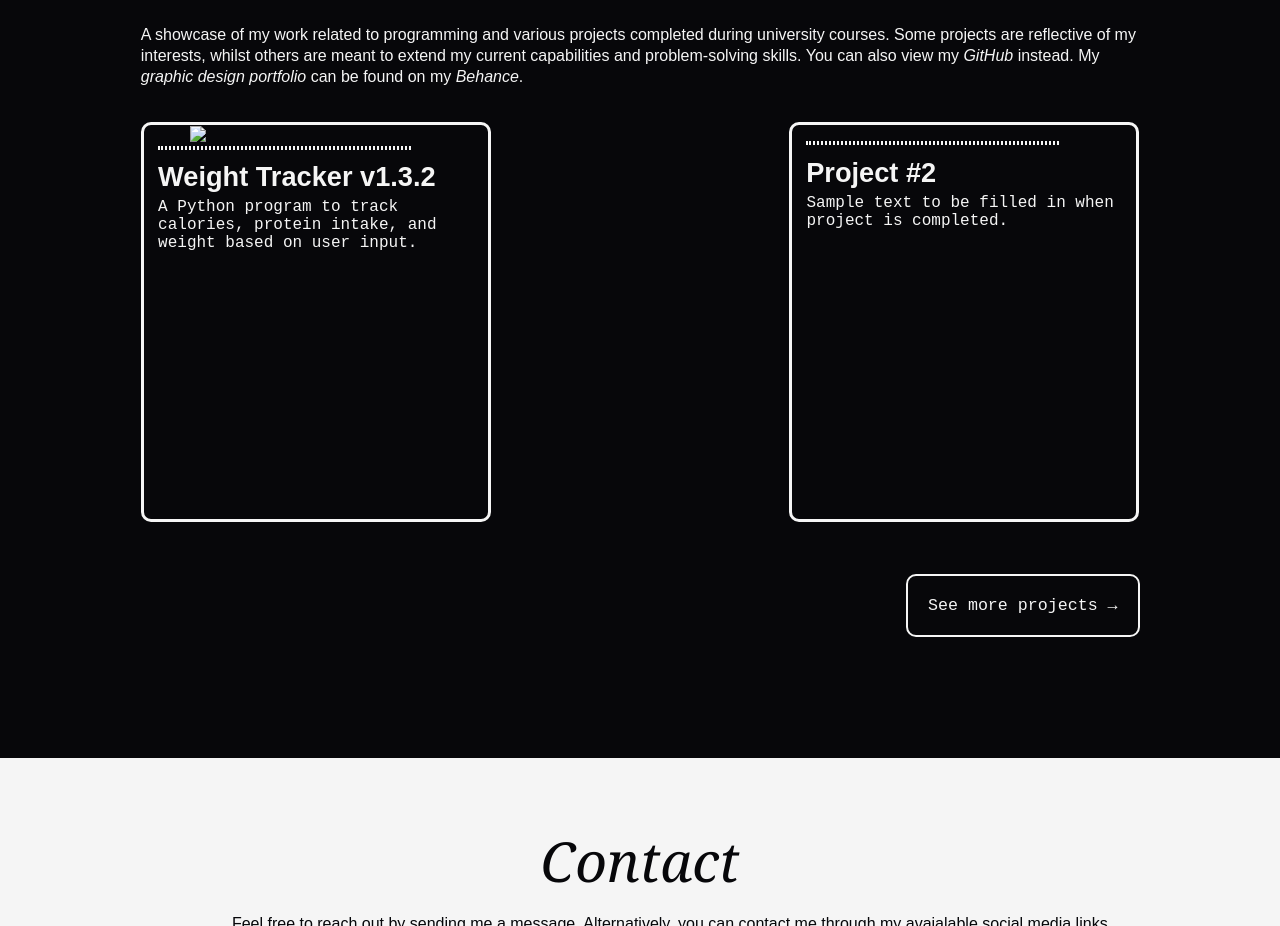
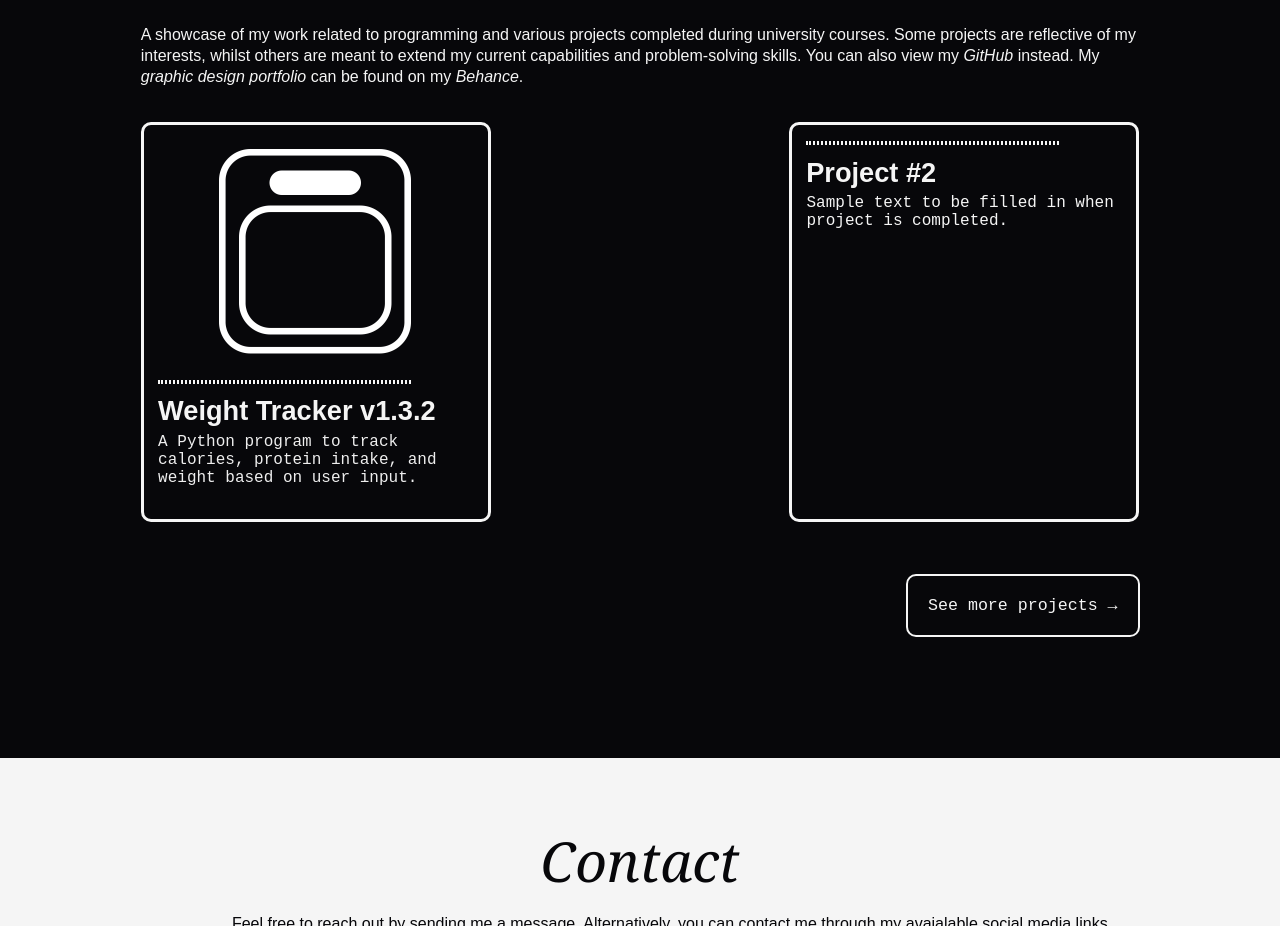
Before and after one commit to aar0m/personal, a plain HTML site: page index.html in a window 1280 px wide. Shown: the part 2494-3420 px from the top of the page. Drawn offline with Linux system fonts and the light colour scheme; the site is published under a folder, as on GitHub Pages, so addresses that start at the root find nothing.

Commit message:
Fix image

```diff
--- a/index.html
+++ b/index.html
@@ -315,7 +315,7 @@
         <div class="pr-subsect">
             <form action="https://github.com/aar0m/weight-tracker" target="_blank">
             <button class="pr-box">
-                <img class="wtracker" src='/images/project-img/weight-tracker0-0.png'>
+                <img class="wtracker" src='images/project-img/weight-tracker0-0.png'>
                 <hr>
                 <h3>Weight Tracker v1.3.2</h3>
                 <br>
```
